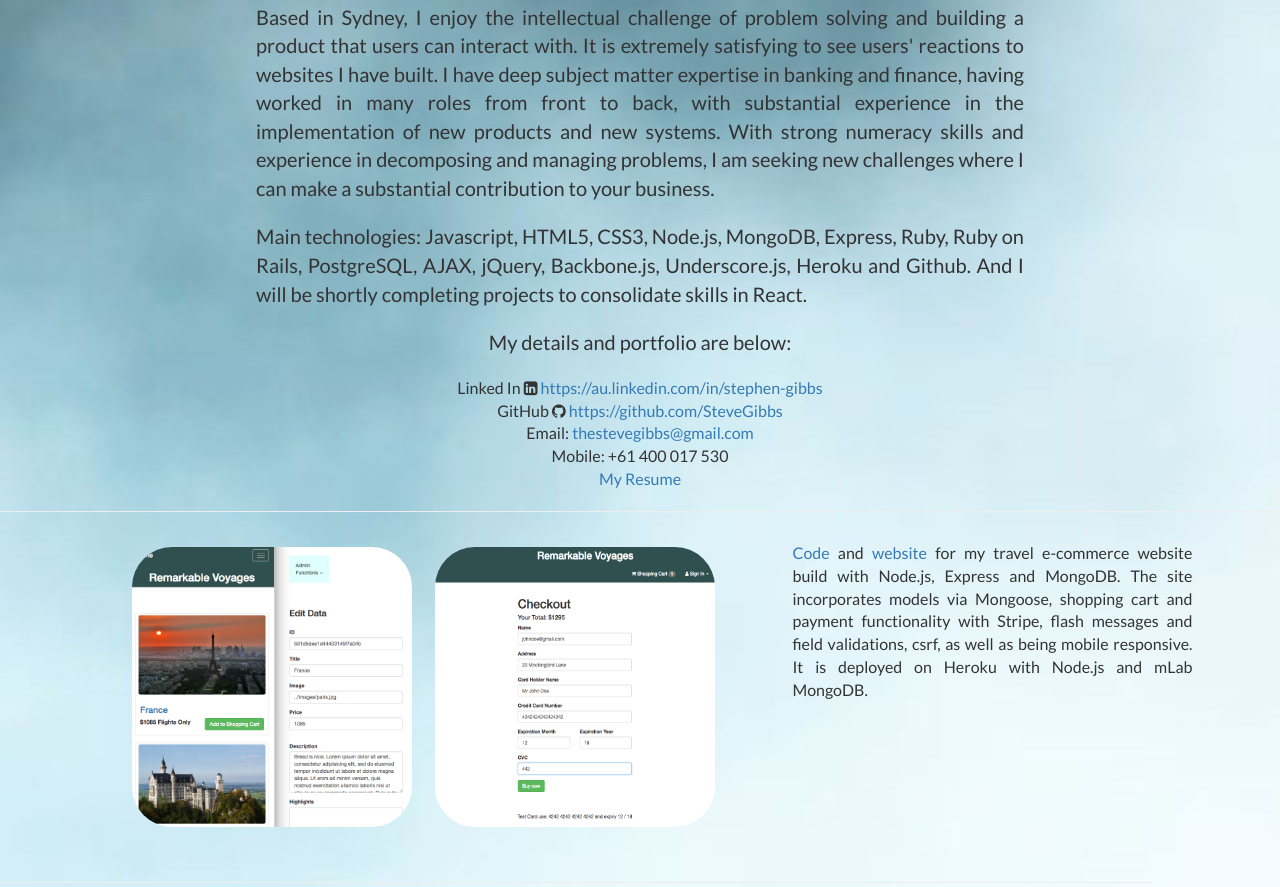
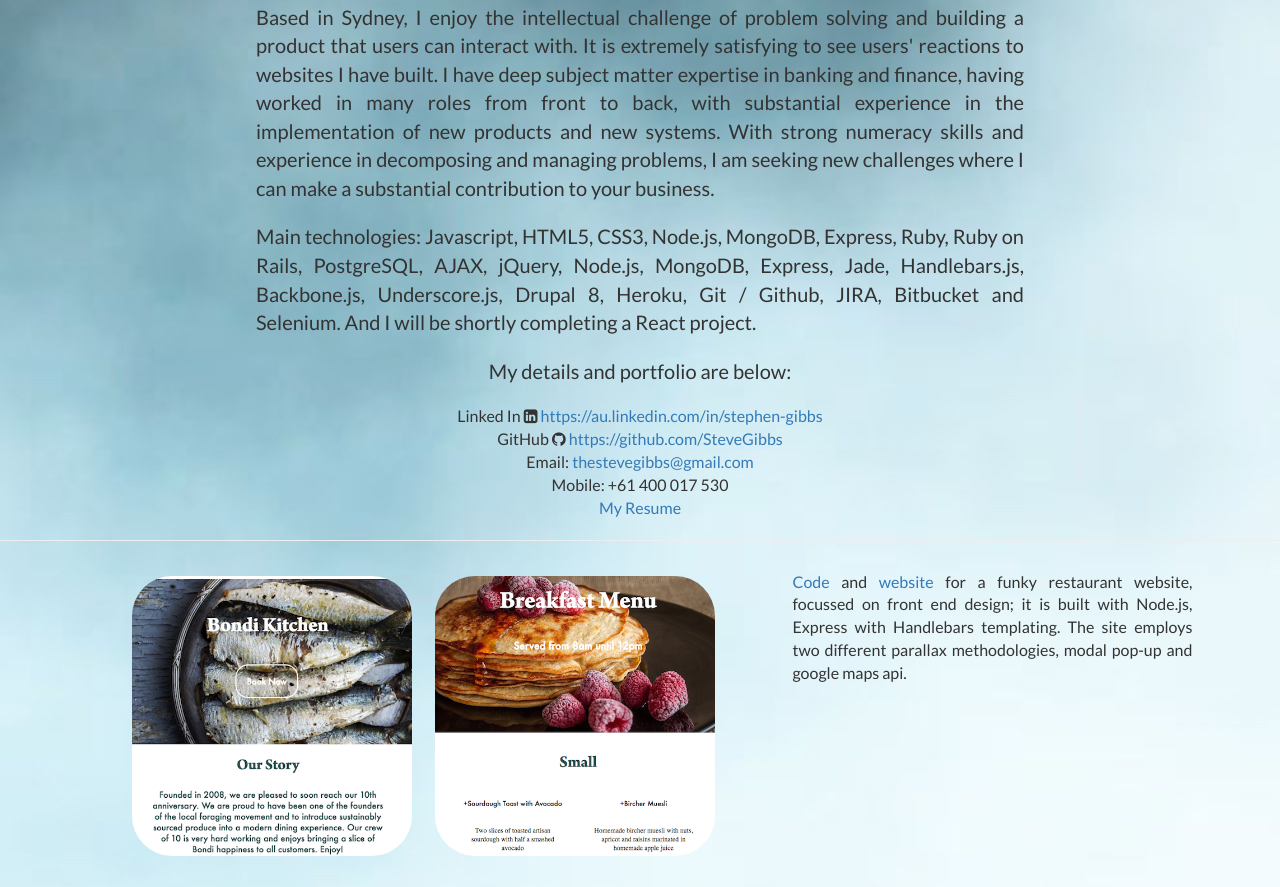
Before and after one commit to SteveGibbs/SteveGibbs.github.io, a plain HTML site: page index.html in a window 1280 px wide. Shown: the part 293-1180 px from the top of the page. Drawn offline with nearby package versions, Linux system fonts and the light colour scheme.

Commit message:
adding new restaurant project built with Node, express and deployed on heroku

```diff
--- a/index.html
+++ b/index.html
@@ -25,7 +25,7 @@
   </div>
   <br>
   <div class="text--normal-w60">
-    Main technologies:  Javascript, HTML5, CSS3, Node.js, MongoDB, Express, Ruby, Ruby on Rails, PostgreSQL, AJAX, jQuery, Backbone.js, Underscore.js, Heroku and Github.  And I will be shortly completing projects to consolidate skills in React.
+    Main technologies:  Javascript, HTML5, CSS3, Node.js, MongoDB, Express, Ruby, Ruby on Rails, PostgreSQL, AJAX, jQuery, Node.js, MongoDB, Express, Jade, Handlebars.js, Backbone.js, Underscore.js, Drupal 8, Heroku, Git / Github, JIRA, Bitbucket and Selenium.  And I will be shortly completing a React project.
   </div>
   <br>
   <div class="text--normal-center">
@@ -55,6 +55,19 @@
 
   <hr>
   <div class="container-w90">
+      <div class="container--project">
+
+          <a href="https://bondikitchen.herokuapp.com/" target="_blank"><img src="./images/bondikitchen.png" alt="" class="container--image"></a>
+          <a href="https://bondikitchen.herokuapp.com/" target="_blank"><img src="./images/bondikitchenbreakfast.png" alt="" class="container--image"></a>
+
+          <p class="container--text">
+              <a href="https://github.com/SteveGibbs/Restaurant-Website" target="_blank">Code</a> and <a href="https://bondikitchen.herokuapp.com/" target="_blank">website</a> for a funky restaurant website, focussed on front end design;  it is built with Node.js, Express with Handlebars templating.  The site employs two different parallax methodologies, modal pop-up and google maps api.
+          </p>
+
+      </div>
+      <br>
+
+
       <div class="container--project">
 
           <a href="https://stormy-tundra-66769.herokuapp.com/" target="_blank"><img src="./images/remarkablevoyages.png" alt="" class="container--image"></a>
```
Also changed, not shown: images/bondikitchen.png (added), images/bondikitchenbreakfast.png (added).
